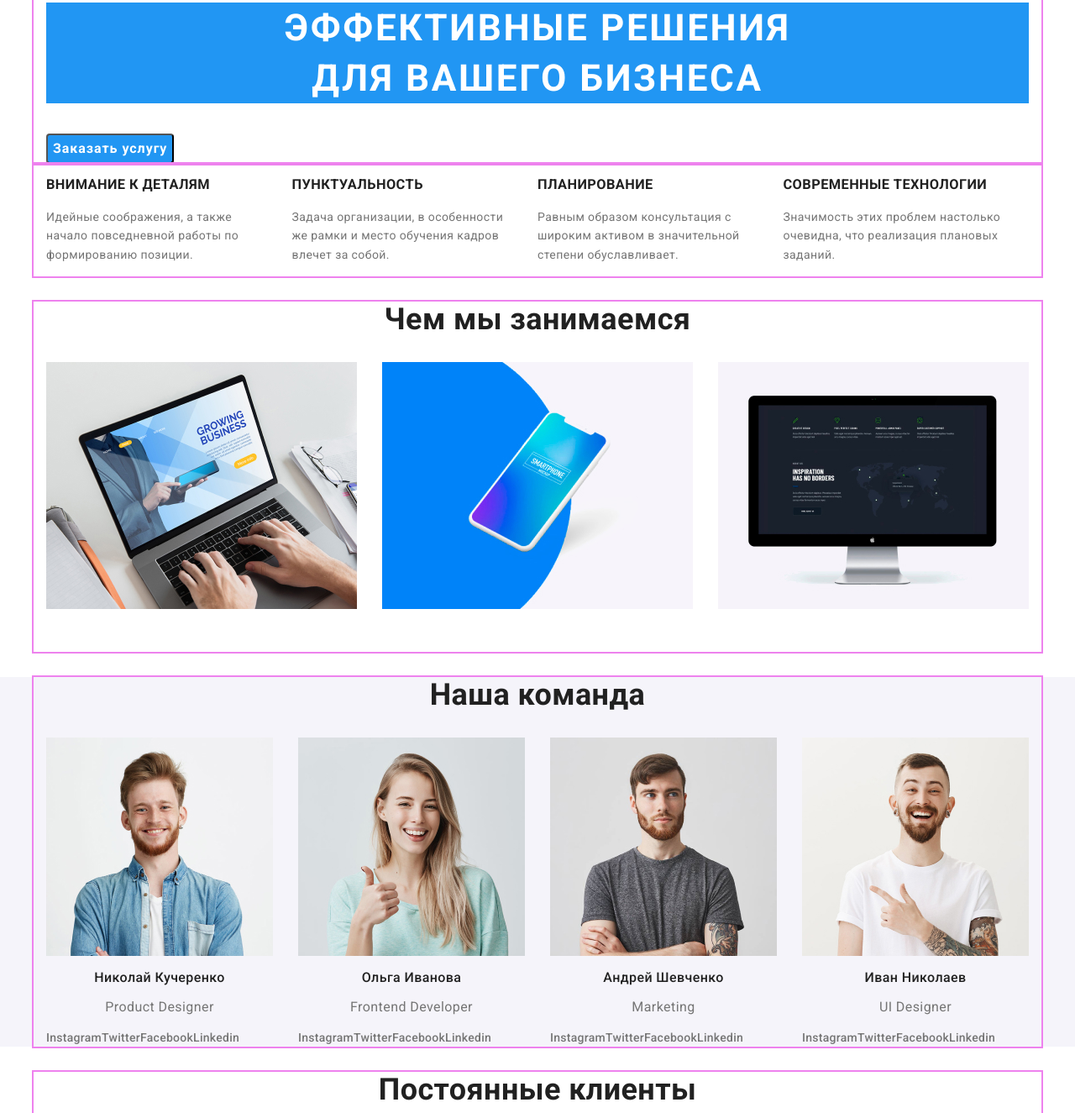
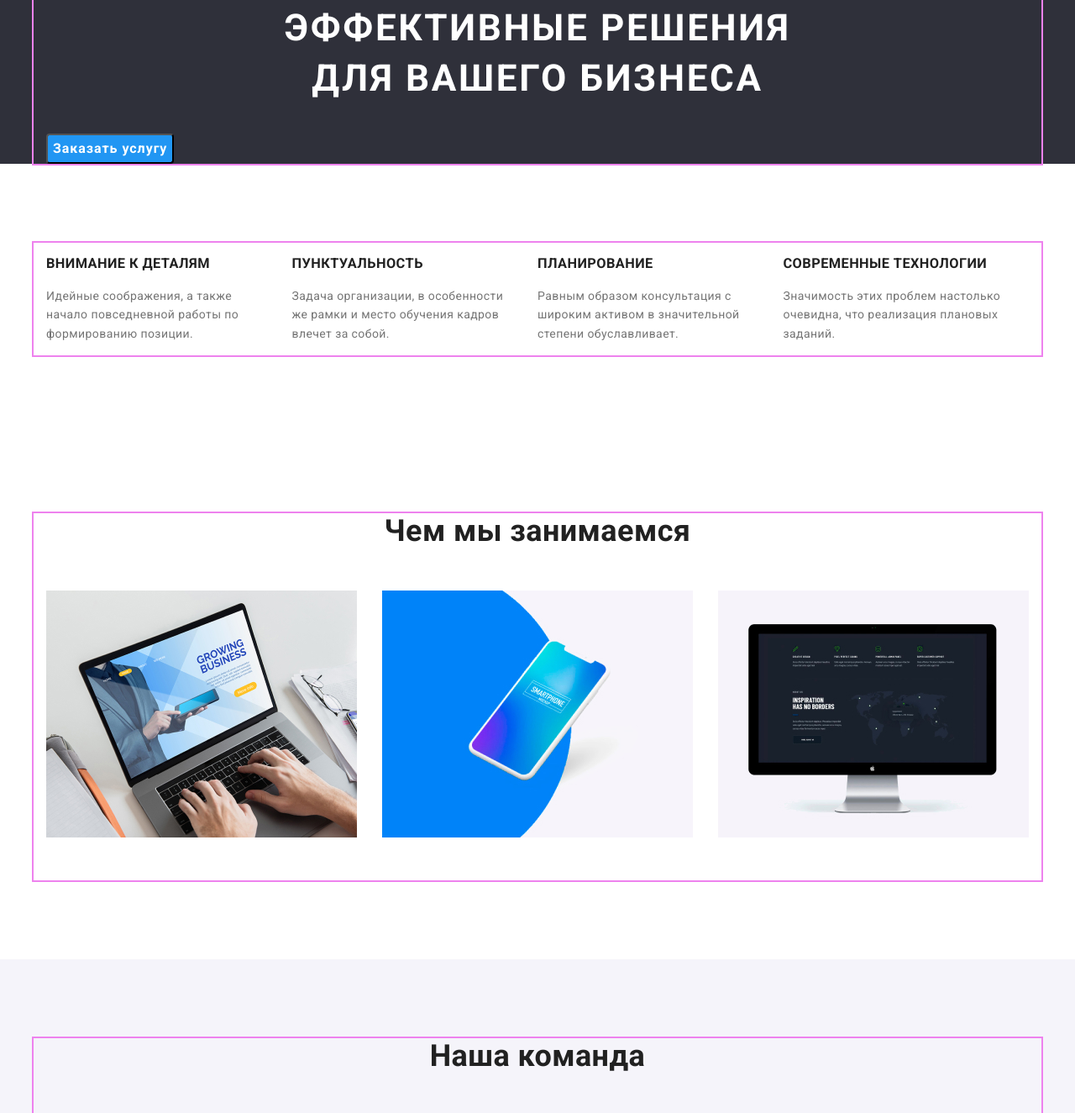
Before and after one commit to volodymyr71/goit-markup-hw-03, a plain HTML site: page index.html in a window 1280 px wide. Shown: the part 115-1440 px from the top of the page at 84% size. Drawn offline with Linux system fonts and the light colour scheme.

Commit message:
ДЗ-3
на сьогодні все!

```diff
--- a/css/styles.css
+++ b/css/styles.css
@@ -137,9 +137,15 @@ body {
   color: var(--accent-color);
 }
 
+.section {
+  padding-top: 94px;
+  padding-bottom: 94px;
+}
+
 .hero {
   display: flex;
   text-align: center;
+  background: var(--background-footer);
 }
 
 .page-title {
@@ -150,7 +156,7 @@ body {
   letter-spacing: 0.06em;
   text-transform: uppercase;
   color: var(--white-color);
-  background: var(--accent-color); /* тільки для відладки. видалити */
+  /* background: var(--background-footer); тільки для відладки. видалити */
 }
 
 .button-main {
@@ -182,6 +188,8 @@ body {
 }
 
 .h2-title {
+  margin-top: 0;
+  margin-bottom: 50px;
   font-weight: bold;
   font-size: 36px;
   line-height: 1.167;
--- a/index.html
+++ b/index.html
@@ -50,7 +50,7 @@
         </div>
       </section>
       <!-- Futures -->
-      <section class="futures">
+      <section class="futures section">
         <div class="container futures-list">
           <h2 hidden>Особенности</h2>
           <ul class="unmark futures-item">
@@ -92,7 +92,7 @@
         </div>
       </section>
       <!-- About US -->
-      <section>
+      <section class="section">
         <div class="container">
           <h2 class="h2-title">Чем мы занимаемся</h2>
           <ul class="unmark about-us-list">
@@ -127,7 +127,7 @@
         </div>
       </section>
       <!-- TEAM -->
-      <section class="team-box">
+      <section class="team-box section">
         <div class="container">
           <h2 class="h2-title">Наша команда</h2>
           <ul class="unmark team-list">
@@ -231,7 +231,7 @@
         </div>
       </section>
       <!-- CLIENTS -->
-      <section class="clients-box">
+      <section class="clients-box section">
         <div class="container">
           <h2 class="h2-title">Постоянные клиенты</h2>
           <ul class="unmark clients-list">
```
